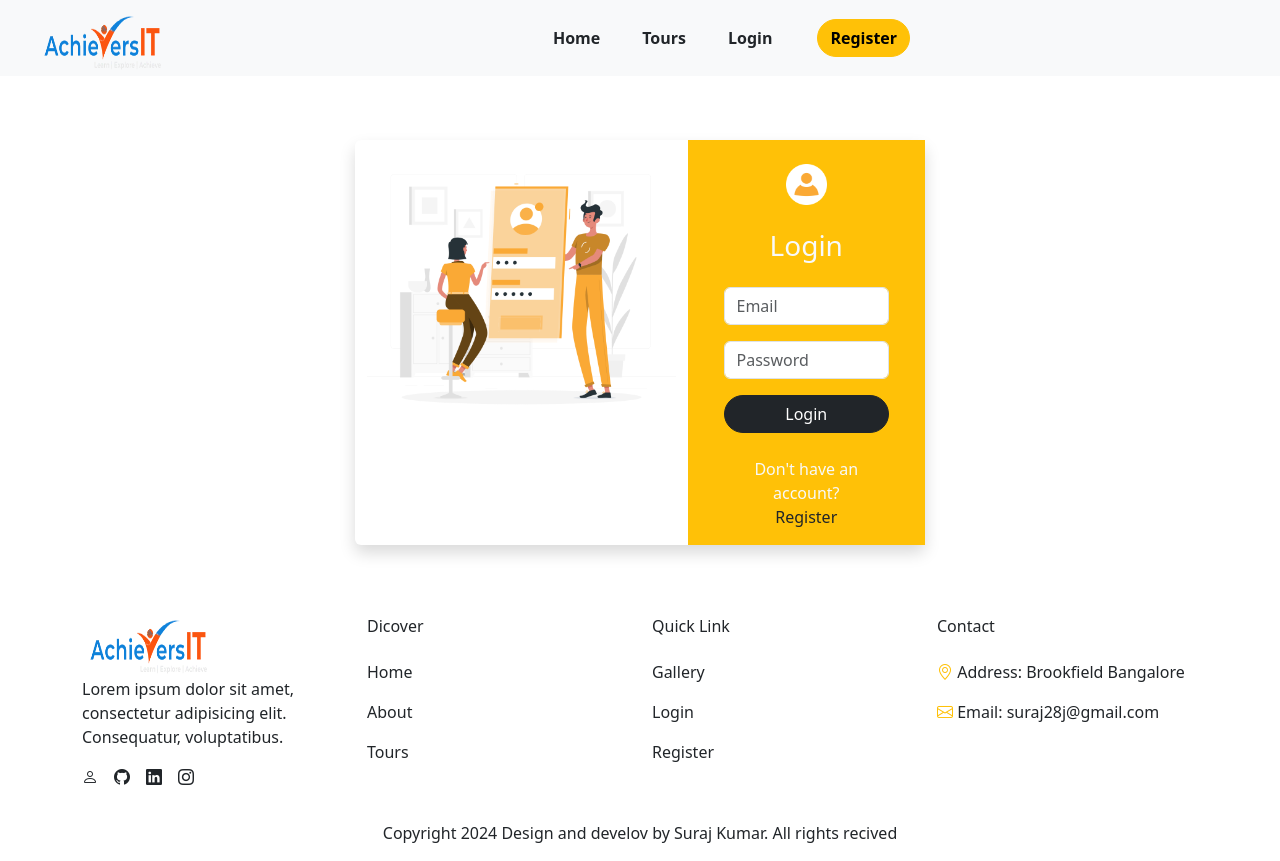
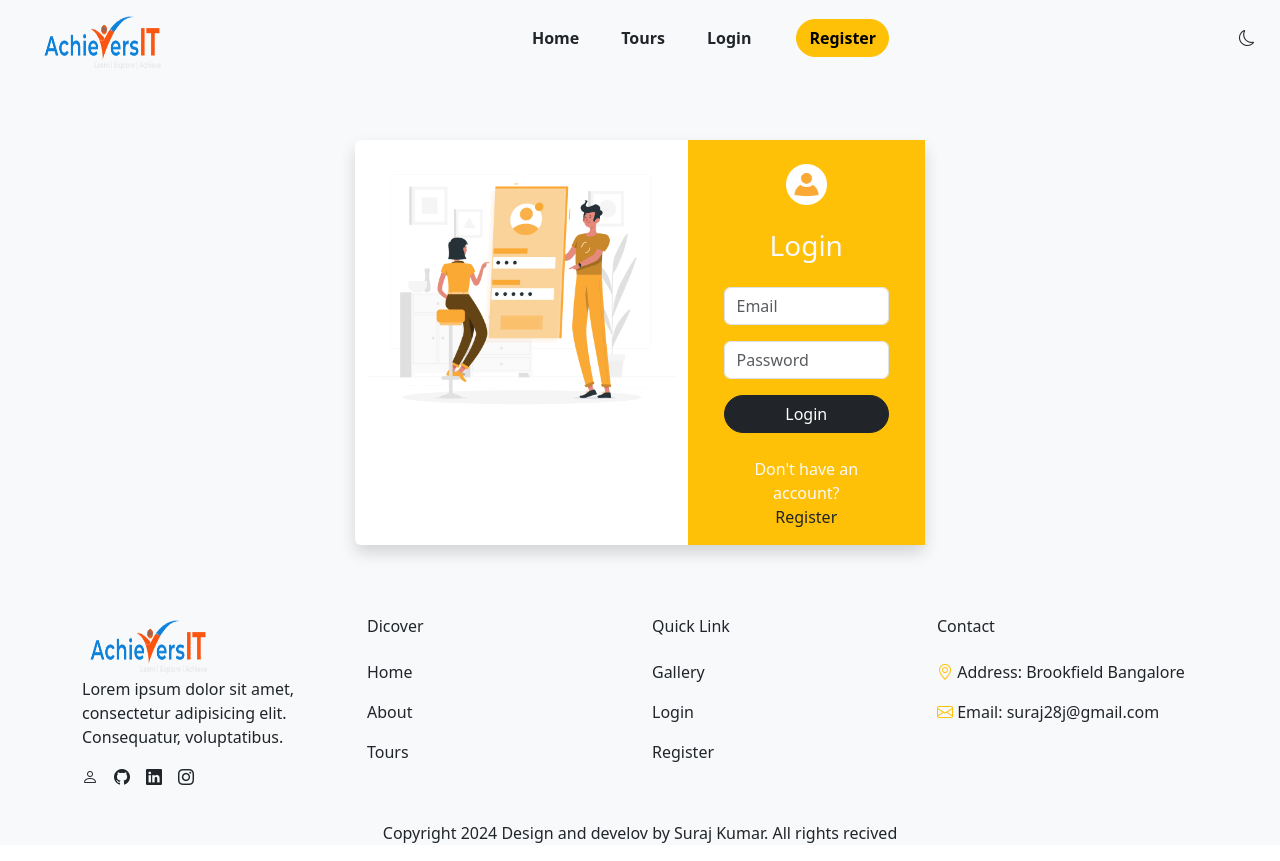
Before and after one commit to suraj28j/TourFinder-Client, a React (Create React App) app: page /login in a window 1280 px wide. Built offline with nearby package versions, Linux system fonts and the light colour scheme.

Commit message:
darkmode add and tourpage update

```diff
--- a/src/App.js
+++ b/src/App.js
@@ -4,10 +4,11 @@ import { ToastContainer } from 'react-toastify';
 import 'react-toastify/dist/ReactToastify.css';
 
 function App() {
+
   return (
     <>
       <Layout />
-      <ToastContainer autoClose={1500}/>
+      <ToastContainer autoClose={1500} />
     </>
   );
 }
--- a/src/components/Header/Header.css
+++ b/src/components/Header/Header.css
@@ -1,27 +1,9 @@
-/* .textColor:visited{
-    color:goldenrod;
-} */
-
 .logoDimension{
     width:130px;
     height:60px;
 }
 
-/* .regbtn{
-    background-color: goldenrod;
-    color: white;
-    border-radius: 15px;
-    width: 80px;
-    text-align: center;
-    height: 30px;
-    line-height: 15px;
-} */
 
-.navhover:hover{
+.btn:hover{
     color: goldenrod;
 }
-
-
-.name,.logout{
-    /* border-radius: 15px; */
-}
--- a/src/components/Header/Header.jsx
+++ b/src/components/Header/Header.jsx
@@ -4,7 +4,10 @@ import logo from '../../assets/images/logo.png'
 import '../Header/Header.css'
 import { AuthContext } from '../../context/AuthContext.js'
 
-const Header = () => {
+const Header = ({ isDarkMode, tonggleBackgroundColor }) => {
+    const navbarClass = isDarkMode ? "navbar-dark bg-dark text-dark" : "navbar-light bg-light text-light";
+    const btnClass = isDarkMode ? "btn btn-outline-light" : "btn";
+    const modeIcon = isDarkMode ? "bi bi-brightness-high" : "bi bi-moon";
     const { user, dispatch } = useContext(AuthContext)
 
     const logoutHandler = (e) => {
@@ -12,7 +15,7 @@ const Header = () => {
         dispatch({ type: "LOGOUT" })
     }
     return (
-        <nav className="navbar navbar-expand-lg bg-body-tertiary">
+        <nav className={`navbar navbar-expand-lg  ${navbarClass}`}>
             <div className="container-fluid">
                 <div className="navbar-brand logoDimension ms-4">
                     <img className="logoDimension " src={logo} alt='logo' />
@@ -24,12 +27,12 @@ const Header = () => {
                     <ul className="navbar-nav me-auto mb-2 mb-lg-0 m-auto">
                         <li className="nav-item">
                             <Link className="nav-link navhover " to='/'>
-                                <button className='btn fw-semibold'>Home</button>
+                                <button className={`fw-semibold ${btnClass}`}>Home</button>
                             </Link>
                         </li>
                         <li className="nav-item ">
                             <Link className="nav-link navhover " to='/tours'>
-                                <button className='btn fw-semibold'>Tours</button>
+                                <button className={`fw-semibold ${btnClass}`}>Tours</button>
                             </Link>
                         </li>
                         {
@@ -37,7 +40,7 @@ const Header = () => {
                                 <>
                                     <li className="nav-item ">
                                         <Link className="nav-link navhover" to='/'>
-                                            <button className="btn btn-dark ms-3 fw-semibold logout" type='submit' onClick={logoutHandler}>Logout</button>
+                                            <button className={`fw-semibold  ${btnClass}`} type='submit' onClick={logoutHandler}>Logout</button>
                                         </Link>
                                     </li>
                                     <li className="nav-item ">
@@ -50,18 +53,19 @@ const Header = () => {
                                 <>
                                     <li className="nav-item ">
                                         <Link className="nav-link navhover" to='/login'>
-                                            <button className='btn fw-semibold'>Login</button>
+                                            <button className={`fw-semibold ${btnClass}`}>Login</button>
                                         </Link>
                                     </li>
                                     <li className="nav-item ">
                                         <Link className="nav-link navhover" to='/register'>
-                                            <button className="btn btn-warning ms-3 fw-semibold">Register</button>
+                                            <button className="btn btn-warning ms-md-3 fw-semibold">Register</button>
                                         </Link>
                                     </li>
                                 </>
                             )
                         }
                     </ul>
+                    <button  className={`fw-semibold ${btnClass}`} onClick={tonggleBackgroundColor}><i class={modeIcon}></i></button>
                 </div>
             </div>
         </nav>
--- a/src/components/Home/SearchBar.jsx
+++ b/src/components/Home/SearchBar.jsx
@@ -1,5 +1,6 @@
 import React, { useState } from 'react'
 import { useNavigate } from 'react-router-dom';
+import { BASE_URL } from '../../utilis/config';
 
 const SearchBar = () => {
 
@@ -22,7 +23,7 @@ const SearchBar = () => {
         <div className='container searchbar'>
             <div className='row'>
                 <div className='col-md-10'>
-                    <form className='mt-4 mb-4' onSubmit={handleClick}>  {/* action="http://localhost:3000/tour/search" */}
+                    <form className='mt-4 mb-4' onSubmit={handleClick} >  {/* action={`${BASE_URL}/tour/search`} */}
 
                         <div className='row mt-4 neumorphism'>
                             <div className='col-md-3'>
--- a/src/components/Layouts/Layout.js
+++ b/src/components/Layouts/Layout.js
@@ -1,15 +1,22 @@
-import React from 'react'
+import React, { useState } from 'react'
 import Header from '../Header/Header'
 import Routing from '../../routes/Routing'
 import Footer from '../Footer/Footer'
 
 const Layout = () => {
+  const [isDarkMode, setIsDarkMode] = useState(false);
+
+  const tonggleBackgroundColor = () => {
+    setIsDarkMode(!isDarkMode);
+  }
+
+  const backgroundClass = isDarkMode ? "bg-dark text-light" : "bg-light text-dark";
   return (
-    <>
-      <Header/>
-      <Routing/>
-      <Footer/>
-    </>
+    <div className={backgroundClass}>
+      <Header isDarkMode={isDarkMode} tonggleBackgroundColor={tonggleBackgroundColor} />
+      <Routing />
+      <Footer />
+    </div>
   )
 }
 
--- a/src/components/SingleTour/SingleTour.jsx
+++ b/src/components/SingleTour/SingleTour.jsx
@@ -55,7 +55,6 @@ const SingleTour = () => {
 
   const handleClick = async (e) => {
     e.preventDefault();
-console.log(token);
 
     if (user !== null) {
 
--- a/src/components/Tours/ToursData.jsx
+++ b/src/components/Tours/ToursData.jsx
@@ -23,6 +23,7 @@ const ToursData = () => {
       {loading && <div className="loader"></div>}
       {error && <h1>{error}</h1>}
       {!loading && !error && (
+        <>
           <div className='row g-4 mt-4'>
             {
               currentPosts.map((item) => (
@@ -49,7 +50,6 @@ const ToursData = () => {
               ))
             }
           </div>
-      )}
 
           <div className='row mt-4'>
             <div className='col-md-4'></div>
@@ -64,6 +64,8 @@ const ToursData = () => {
           </div>
 
         </>
+      )}
+    </>
   )
 }
 
```
Lines whose indentation alone changed are shown as unchanged.
